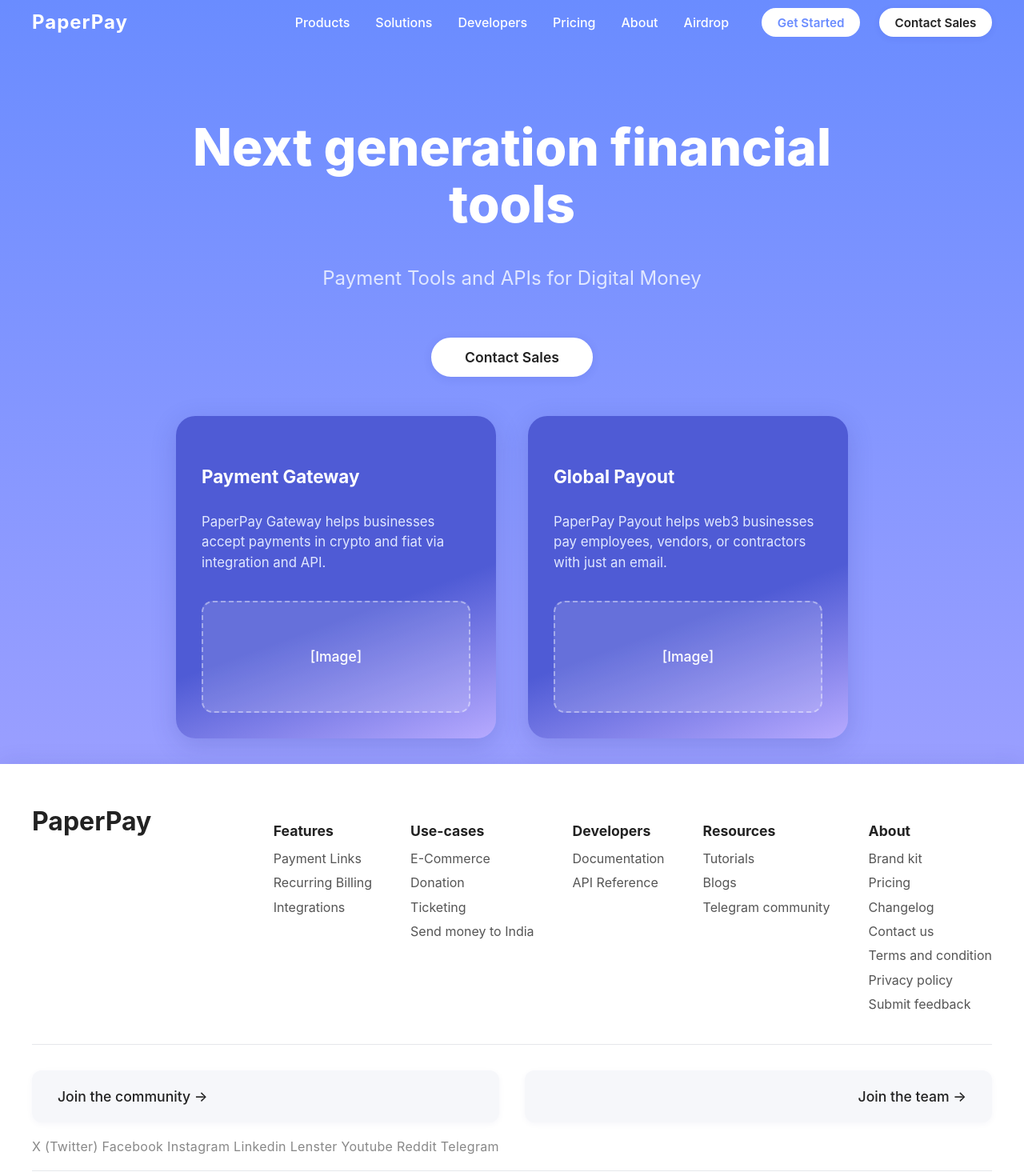
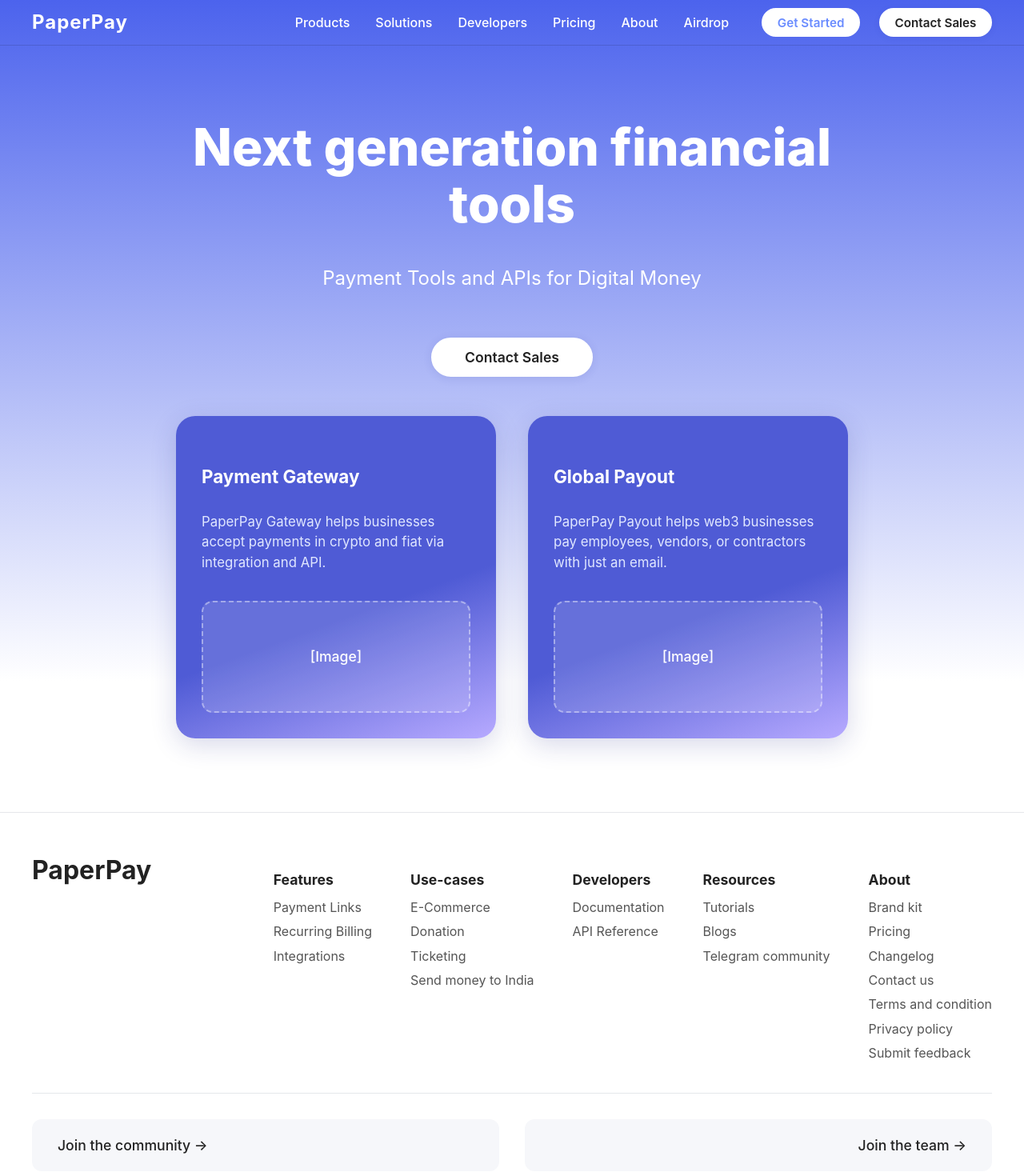
Before and after one commit to PaperPay/frontend, a React (Vite) app: page / in a window 1280 px wide. Shown: the top 1470 px of the page at 80% size. Built offline with nearby package versions, Linux system fonts and the light colour scheme.

Commit message:
Feat: homepage refreshed 🔄

```diff
--- a/src/App.css
+++ b/src/App.css
@@ -11,21 +11,34 @@ body, html, #root {
   margin: 0;
   padding: 0;
   font-family: 'Inter', 'Segoe UI', Arial, sans-serif;
-  background: linear-gradient(180deg, #6a8cff 0%, #b7aaff 100%);
   color: #222;
   overflow-x: hidden;
+  background: #fff;
+}
+
+.hero-bg {
+  height: 851px;
+  width: 100%;
+  position: absolute;
+  left: 0;
+  top: 0;
+  z-index: 0;
+  background: linear-gradient(to bottom, #4c63ed 0%, #fff 100%);
+  pointer-events: none;
 }
 
 .container {
+  position: relative;
+  z-index: 1;
+  padding-top: 80px;
+  min-height: 100vh;
+  background: transparent;
   width: 100%;
   margin-left: auto;
   margin-right: auto;
   box-sizing: border-box;
   display: flex;
   flex-direction: column;
-  min-height: 100vh;
-  background: transparent;
-  padding-top: 80px;
 }
 
 /* Header */
@@ -36,8 +49,8 @@ body, html, #root {
   width: 100%;
   z-index: 100;
   background: transparent;
-  transition: background 0.3s, box-shadow 0.3s, color 0.3s;
   border-radius: 0;
+  border-bottom: 1px solid rgba(0,0,0,.12);
 }
 .header-inner {
   max-width: 1200px;
@@ -134,7 +147,7 @@ body, html, #root {
   font-size: 1.5rem;
   font-weight: 400;
   margin-bottom: 2rem;
-  color: #e0e7ff;
+  color: #fff;
 }
 .hero-btn {
   font-size: 1.1rem;
@@ -150,6 +163,7 @@ body, html, #root {
   align-items: flex-start;
   gap: 2.5rem;
   margin: 0 auto;
+  margin-bottom: 60px;
   max-width: 950px;
   width: 100%;
   z-index: 2;
@@ -214,9 +228,9 @@ body, html, #root {
   color: #222;
   margin-top: 60px;
   padding: 0;
-  box-shadow: 0 -4px 24px 0 rgba(31, 38, 135, 0.08);
   z-index: 10;
   border-radius: 0;
+  border-top: 1px solid #e5e7eb;
 }
 .footer-content {
   max-width: 1200px;
@@ -275,7 +289,6 @@ body, html, #root {
   padding: 1.2rem 2rem;
   font-size: 1.1rem;
   font-weight: 500;
-  box-shadow: 0 2px 8px 0 rgba(31, 38, 135, 0.04);
   flex: 1 1 0;
   text-align: left;
 }
@@ -387,7 +400,6 @@ body, html, #root {
 
 .header.scrolled {
   background: #fff;
-  box-shadow: 0 2px 16px 0 rgba(31, 38, 135, 0.08);
 }
 .header.scrolled .logo,
 .header.scrolled .nav-links a,
--- a/src/App.jsx
+++ b/src/App.jsx
@@ -32,6 +32,9 @@ function App() {
           </div>
         </div>
       </header>
+
+      {/* Hero Gradient Background */}
+      <div className="hero-bg" aria-hidden="true"></div>
 
       <div className="container">
         {/* Hero Section */}
@@ -121,7 +124,7 @@ function App() {
 
             <div className="footer-bottom">
               <span>© 2025 PaperPay Technology Inc.</span>
-              <span>Made with love <span role="img" aria-label="UAE flag">🇦🇪</span></span>
+              <span>Made with love in <span role="img" aria-label="IND flag">🇮🇳</span></span>
             </div>
           </div>
         </footer>
```
